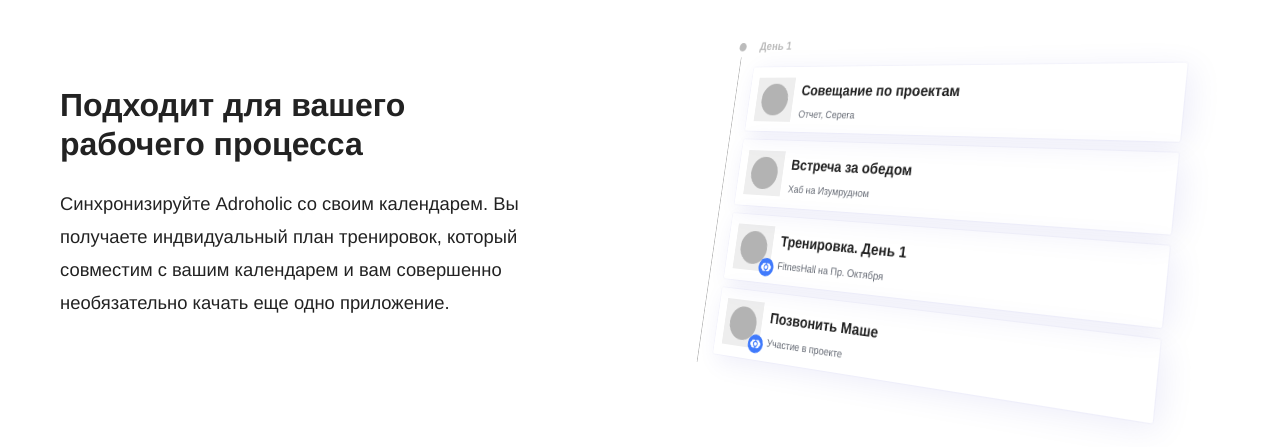
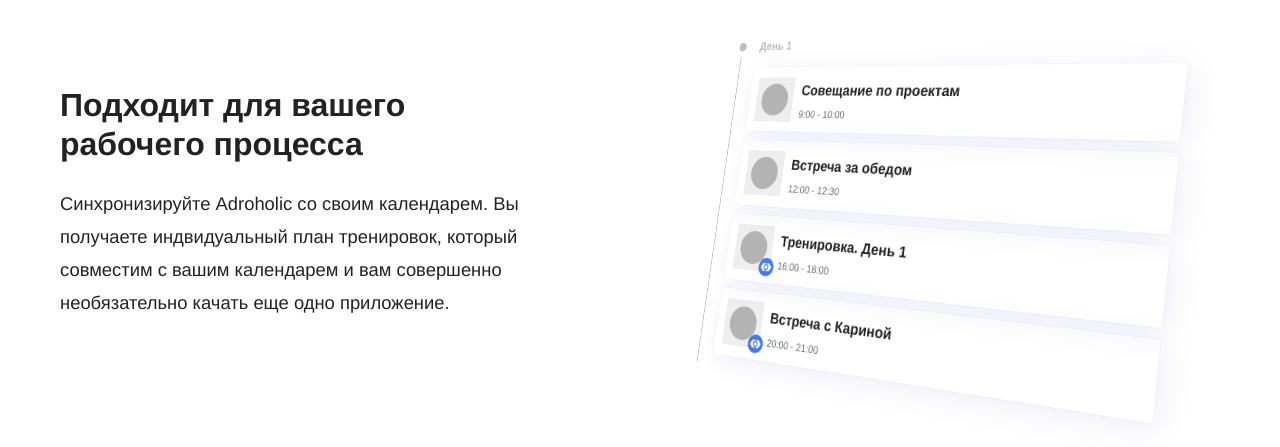
Before and after one commit to RakhimyanTim/adroholic.github.io, a Jekyll site: the page built from pages/index.html, in a window 1280 px wide and 900 px high, scrolled down 1096 px. Shown: the part 152-599 px from the top of the window. Built offline with Jekyll 4.4.1, drawn with Linux system fonts in a browser that asks for light colours; some web fonts are replaced.

Commit message:
Update workflow.html

```diff
--- a/_includes/components/home-page/workflow.html
+++ b/_includes/components/home-page/workflow.html
@@ -6,28 +6,28 @@
 			<div class="image editor"></div>
 			<div class="commit">
 				<h6>Совещание по проектам</h6>
-				<p>Отчет, Серега</p>
+				<p>9:00 - 10:00</p>
 			</div>
 		</li>
 		<li>
 			<div class="image editor"></div>
 			<div class="commit">
 				<h6>Встреча за обедом</h6>
-				<p>Хаб на Изумрудном</p>
+				<p>12:00 - 12:30</p>
 			</div>
 		</li>
 		<li>
 			<div class="image editor">{% include svgs/logo.html logo="emblem" %}</div>
 			<div class="commit">
 				<h6>Тренировка. День 1</h6>
-				<p>FitnesHall на Пр. Октября</p>
+				<p>16:00 - 18:00</p>
 			</div>
 		</li>
 		<li>
 			<div class="image editor">{% include svgs/logo.html logo="emblem" %}</div>
 			<div class="commit">
-				<h6>Позвонить Маше</h6>
-				<p>Участие в проекте</p>
+				<h6>Встреча с Кариной</h6>
+				<p>20:00 - 21:00</p>
 			</div>
 		</li>
 	</ul>
```
